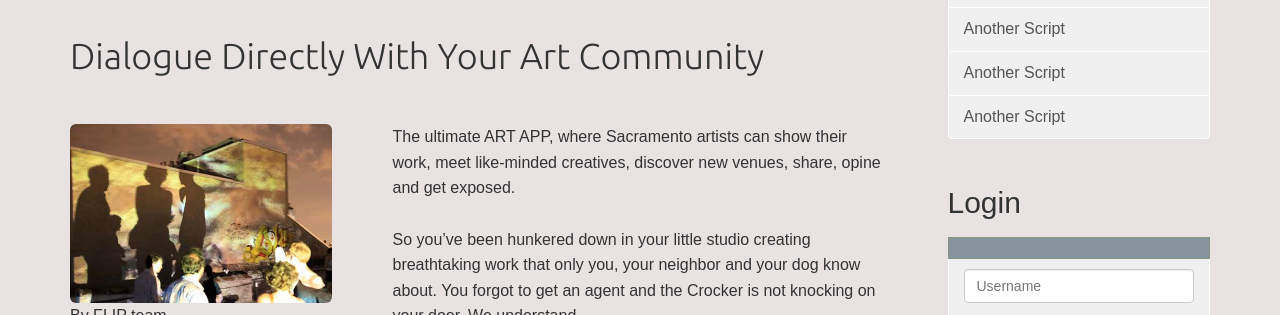
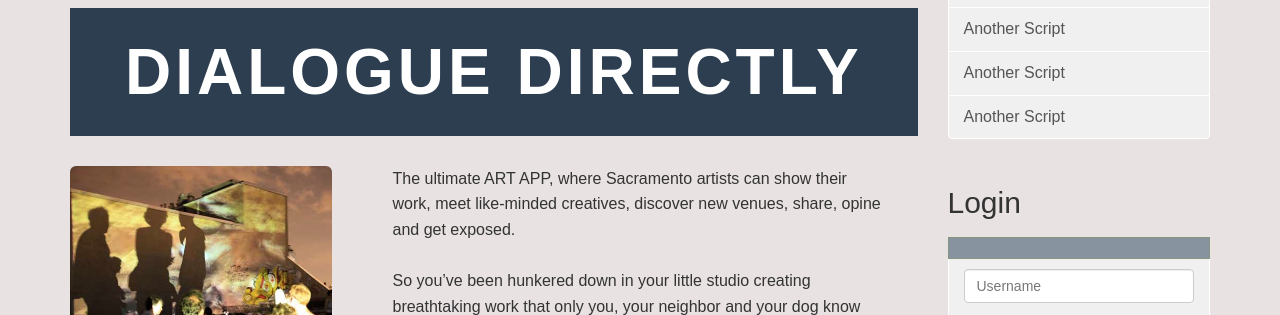
Before and after one commit to cordial-emily/FLIP, a plain HTML site: page index.html in a window 1280 px wide. Shown: the part 468-783 px from the top of the page. Drawn offline with Linux system fonts and the light colour scheme.

Commit message:
front page title change

```diff
--- a/index.html
+++ b/index.html
@@ -12,6 +12,8 @@
 
     <!-- Bootstrap core CSS -->
     <link href="css/bootstrap.min.css" rel="stylesheet">
+    <!--ADD THESE TO PRIMARY REPO-->
+   <link href="css/profile.css" rel="stylesheet" type="text/css">
 
     <!-- Custom styles for this template -->
     <link href="css/offcanvas.css" rel="stylesheet">
@@ -65,8 +67,11 @@
           <div class="jumbotron">
             <img src="images/flip_logo_4.0.png" width="100%" alt="event pic" width="100%"/>
           </div>
-               <div>
-                <h1 style="font-family: 'Ubuntu', sans-serif; padding-bottom: 30px;">Dialogue Directly With Your Art Community</h1>
+
+              <div class="intro-text profile_header" style="margin-bottom: 30px;">
+                        <span class="name lead" style="font-size: 4em; font-weight:700; letter-spacing:4px; line-height: 2;">DIALOGUE DIRECTLY</span>
+
+                <!--<h1 style="font-family: 'Ubuntu', sans-serif; padding-bottom: 30px;">Dialogue Directly With Your Art Community</h1>-->
               </div>
               <div class="row">
                 <div class="col-6 col-sm-6 col-lg-4">
```
Also changed, not shown: profile1a.html (+1 -1 lines), profile2a.html (+1 -1 lines).
